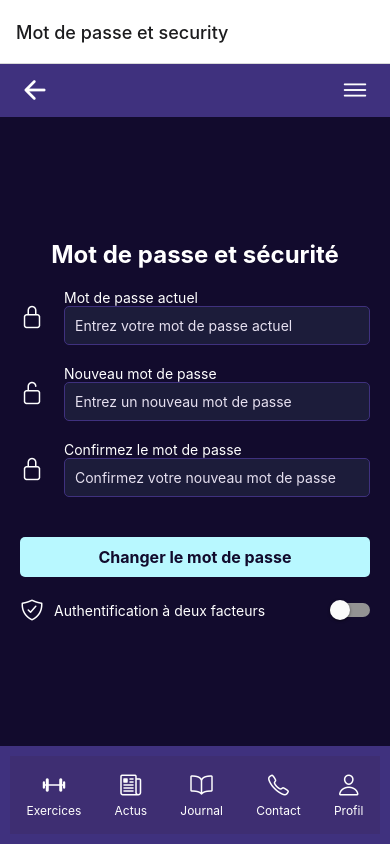
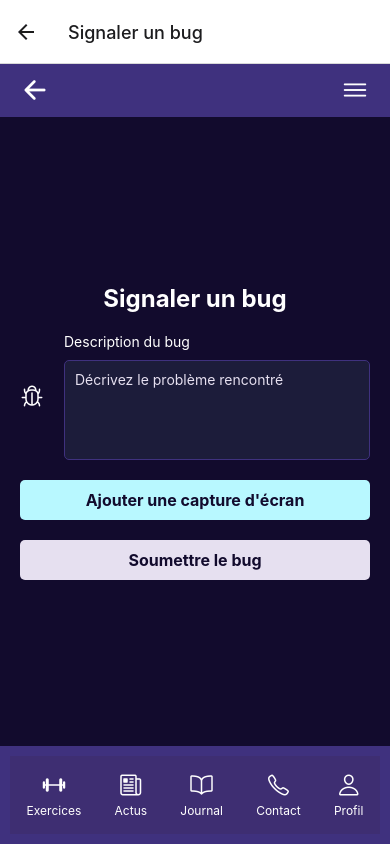
Before and after one commit to EstherMhV/HealfingApp, a React Native app: screen /ReportBug in a window 390 px wide. Built offline with nearby package versions, Linux system fonts and the light colour scheme.

Commit message:
screens of section settings

```diff
--- a/App.js
+++ b/App.js
@@ -9,14 +9,15 @@ import Login from "./screens/loginScreen.jsx";
 import Diary from "./screens/diaryScreen.jsx";
 
 import SignUp from "./screens/signUpScreen.jsx";
-import SignUpInfos from "./screens/signUpInfosScreen.jsx";
 import Contact from "./screens/contactScreen.jsx";
 import Profile from "./screens/profileScreen.jsx";
 import Settings from "./screens/settingsScreen.jsx";
 import AddDataDiary from "./screens/addDataDiary.jsx";
 import DailyMissions from "./screens/dailyMissions.jsx";
 import Chargement from "./screens/chargementScreen.jsx";
-
+import ReportBug from "./screens/settings/ReportBug.jsx";
+import SignUpInfos from "./screens/signUpInfosScreen.jsx";
+import Notification from "./screens/settings/Notification.jsx";
 import Exercice from "./screens/exercices/_id/exercice_id.jsx";
 import ExerciceGo from "./screens/exercices/_id/exercice_go.jsx";
 import ArtTherapy from "./screens/exercices/artTherapyScreen.jsx";
@@ -36,7 +37,7 @@ export default function App() {
   return (
     <View style={styles.container}>
       <NavigationContainer>
-        <Stack.Navigator initialRouteName="PasswordSecurity">
+        <Stack.Navigator initialRouteName="Notification">
           <Stack.Screen
             name="SignUp"
             component={SignUp}
@@ -108,6 +109,16 @@ export default function App() {
             options={{ title: "Mot de passe et security" }}
           />
           <Stack.Screen
+            name="Notification"
+            component={Notification}
+            options={{ title: "Notification" }}
+          />
+          <Stack.Screen
+            name="ReportBug"
+            component={ReportBug}
+            options={{ title: "Signaler un bug" }}
+          />
+          <Stack.Screen
             name="personalData"
             component={PersonalData}
             options={{ title: "Informations personnelles" }}
--- /dev/null
+++ b/screens/settings/Notification.jsx
@@ -0,0 +1,145 @@
+import {
+  View,
+  Text,
+  StyleSheet,
+  TouchableOpacity,
+  Switch,
+  ScrollView,
+} from "react-native";
+import { useState } from "react";
+import Menu from "../../components/Menu.jsx";
+import { Ionicons } from "@expo/vector-icons";
+
+const Notification = ({ navigation }) => {
+  const [isEmailEnabled, setIsEmailEnabled] = useState(false);
+  const [isPushEnabled, setIsPushEnabled] = useState(false);
+  const [isSMSenabled, setIsSMSEnabled] = useState(false);
+
+  return (
+    <View style={styles.container}>
+      <View style={styles.header}>
+        <TouchableOpacity onPress={() => navigation.navigate("Settings")}>
+          <Ionicons name="arrow-back-outline" size={30} color="#fff" />
+        </TouchableOpacity>
+        <TouchableOpacity>
+          <Ionicons name="menu-outline" size={30} color="#fff" />
+        </TouchableOpacity>
+      </View>
+
+      <ScrollView contentContainerStyle={styles.content}>
+        <Text style={styles.title}>Paramètres de notification</Text>
+
+        <View style={styles.formGroup}>
+          <Ionicons
+            name="mail-outline"
+            size={24}
+            color="#fff"
+            style={styles.icon}
+          />
+          <View style={styles.switchContainer}>
+            <Text style={styles.label}>Notifications par e-mail</Text>
+            <Switch
+              value={isEmailEnabled}
+              onValueChange={setIsEmailEnabled}
+              style={styles.switch}
+            />
+          </View>
+        </View>
+
+        <View style={styles.formGroup}>
+          <Ionicons
+            name="notifications-outline"
+            size={24}
+            color="#fff"
+            style={styles.icon}
+          />
+          <View style={styles.switchContainer}>
+            <Text style={styles.label}>Notifications push</Text>
+            <Switch
+              value={isPushEnabled}
+              onValueChange={setIsPushEnabled}
+              style={styles.switch}
+            />
+          </View>
+        </View>
+
+        <View style={styles.formGroup}>
+          <Ionicons
+            name="chatbox-outline"
+            size={24}
+            color="#fff"
+            style={styles.icon}
+          />
+          <View style={styles.switchContainer}>
+            <Text style={styles.label}>Notifications par SMS</Text>
+            <Switch
+              value={isSMSenabled}
+              onValueChange={setIsSMSEnabled}
+              style={styles.switch}
+            />
+          </View>
+        </View>
+      </ScrollView>
+
+      <View style={styles.footer}>
+        <Menu navigation={navigation} />
+      </View>
+    </View>
+  );
+};
+
+const styles = StyleSheet.create({
+  container: {
+    flex: 1,
+    backgroundColor: "#120B2D",
+  },
+  header: {
+    flexDirection: "row",
+    justifyContent: "space-between",
+    alignItems: "center",
+    paddingHorizontal: 20,
+    paddingVertical: 10,
+    backgroundColor: "#3F317E",
+  },
+  content: {
+    flexGrow: 1,
+    justifyContent: "center",
+    alignItems: "center",
+    paddingHorizontal: 20,
+    paddingVertical: 10,
+  },
+  title: {
+    color: "#fff",
+    fontSize: 24,
+    fontWeight: "bold",
+    marginBottom: 20,
+    textAlign: "center",
+  },
+  formGroup: {
+    flexDirection: "row",
+    alignItems: "center",
+    marginBottom: 20,
+    width: "100%",
+  },
+  switchContainer: {
+    flexDirection: "row",
+    alignItems: "center",
+    justifyContent: "space-between",
+    flex: 1,
+  },
+  label: {
+    color: "#fff",
+  },
+  icon: {
+    marginRight: 10,
+  },
+  switch: {
+    marginLeft: 10,
+  },
+  footer: {
+    backgroundColor: "#3F317E",
+    padding: 10,
+  },
+});
+
+export default Notification;
--- /dev/null
+++ b/screens/settings/ReportBug.jsx
@@ -0,0 +1,167 @@
+import {
+  View,
+  Text,
+  StyleSheet,
+  TouchableOpacity,
+  TextInput,
+  ScrollView,
+  Button,
+  Image,
+} from "react-native";
+import { useState } from "react";
+import Menu from "../../components/Menu.jsx";
+import { Ionicons } from "@expo/vector-icons";
+
+const ReportBug = ({ navigation }) => {
+  const [bugDescription, setBugDescription] = useState("");
+  const [screenshot, setScreenshot] = useState(null);
+
+  return (
+    <View style={styles.container}>
+      <View style={styles.header}>
+        <TouchableOpacity onPress={() => navigation.navigate("Settings")}>
+          <Ionicons name="arrow-back-outline" size={30} color="#fff" />
+        </TouchableOpacity>
+        <TouchableOpacity>
+          <Ionicons name="menu-outline" size={30} color="#fff" />
+        </TouchableOpacity>
+      </View>
+
+      <ScrollView contentContainerStyle={styles.content}>
+        <Text style={styles.title}>Signaler un bug</Text>
+
+        <View style={styles.formGroup}>
+          <Ionicons
+            name="bug-outline"
+            size={24}
+            color="#fff"
+            style={styles.icon}
+          />
+          <View style={styles.inputContainer}>
+            <Text style={styles.label}>Description du bug</Text>
+            <TextInput
+              style={styles.input}
+              value={bugDescription}
+              onChangeText={setBugDescription}
+              placeholder="Décrivez le problème rencontré"
+              placeholderTextColor="#E6E0F0"
+              multiline
+            />
+          </View>
+        </View>
+
+        <TouchableOpacity style={styles.photoButton}>
+          <Text style={styles.photoButtonText}>
+            Ajouter une capture d'écran
+          </Text>
+        </TouchableOpacity>
+        {screenshot && (
+          <Image source={{ uri: screenshot }} style={styles.image} />
+        )}
+
+        <TouchableOpacity style={styles.button}>
+          <Text style={styles.buttonText}>Soumettre le bug</Text>
+        </TouchableOpacity>
+      </ScrollView>
+
+      <View style={styles.footer}>
+        <Menu navigation={navigation} />
+      </View>
+    </View>
+  );
+};
+
+const styles = StyleSheet.create({
+  container: {
+    flex: 1,
+    backgroundColor: "#120B2D",
+  },
+  header: {
+    flexDirection: "row",
+    justifyContent: "space-between",
+    alignItems: "center",
+    paddingHorizontal: 20,
+    paddingVertical: 10,
+    backgroundColor: "#3F317E",
+  },
+  content: {
+    flexGrow: 1,
+    justifyContent: "center",
+    alignItems: "center",
+    paddingHorizontal: 20,
+    paddingVertical: 10,
+  },
+  title: {
+    color: "#fff",
+    fontSize: 24,
+    fontWeight: "bold",
+    marginBottom: 20,
+    textAlign: "center",
+  },
+  formGroup: {
+    flexDirection: "row",
+    alignItems: "center",
+    marginBottom: 20,
+    width: "100%",
+  },
+  inputContainer: {
+    flex: 1,
+    marginLeft: 10,
+  },
+  label: {
+    color: "#fff",
+    marginBottom: 10,
+  },
+  input: {
+    backgroundColor: "#1c1c3a",
+    color: "#fff",
+    padding: 10,
+    borderRadius: 5,
+    borderColor: "#3F317E",
+    borderWidth: 1,
+    height: 100,
+    textAlignVertical: "top",
+  },
+  icon: {
+    marginRight: 10,
+  },
+  photoButton: {
+    backgroundColor: "#B8F8FF",
+    paddingVertical: 10,
+    paddingHorizontal: 20,
+    borderRadius: 5,
+    alignItems: "center",
+    marginBottom: 20,
+    width: "100%",
+  },
+  photoButtonText: {
+    color: "#120B2D",
+    fontSize: 16,
+    fontWeight: "bold",
+  },
+  image: {
+    width: 200,
+    height: 200,
+    marginBottom: 20,
+    borderRadius: 10,
+  },
+  button: {
+    backgroundColor: "#E6E0F0",
+    paddingVertical: 10,
+    paddingHorizontal: 20,
+    borderRadius: 5,
+    alignItems: "center",
+    width: "100%",
+  },
+  buttonText: {
+    color: "#120B2D",
+    fontSize: 16,
+    fontWeight: "bold",
+  },
+  footer: {
+    backgroundColor: "#3F317E",
+    padding: 10,
+  },
+});
+
+export default ReportBug;
```
